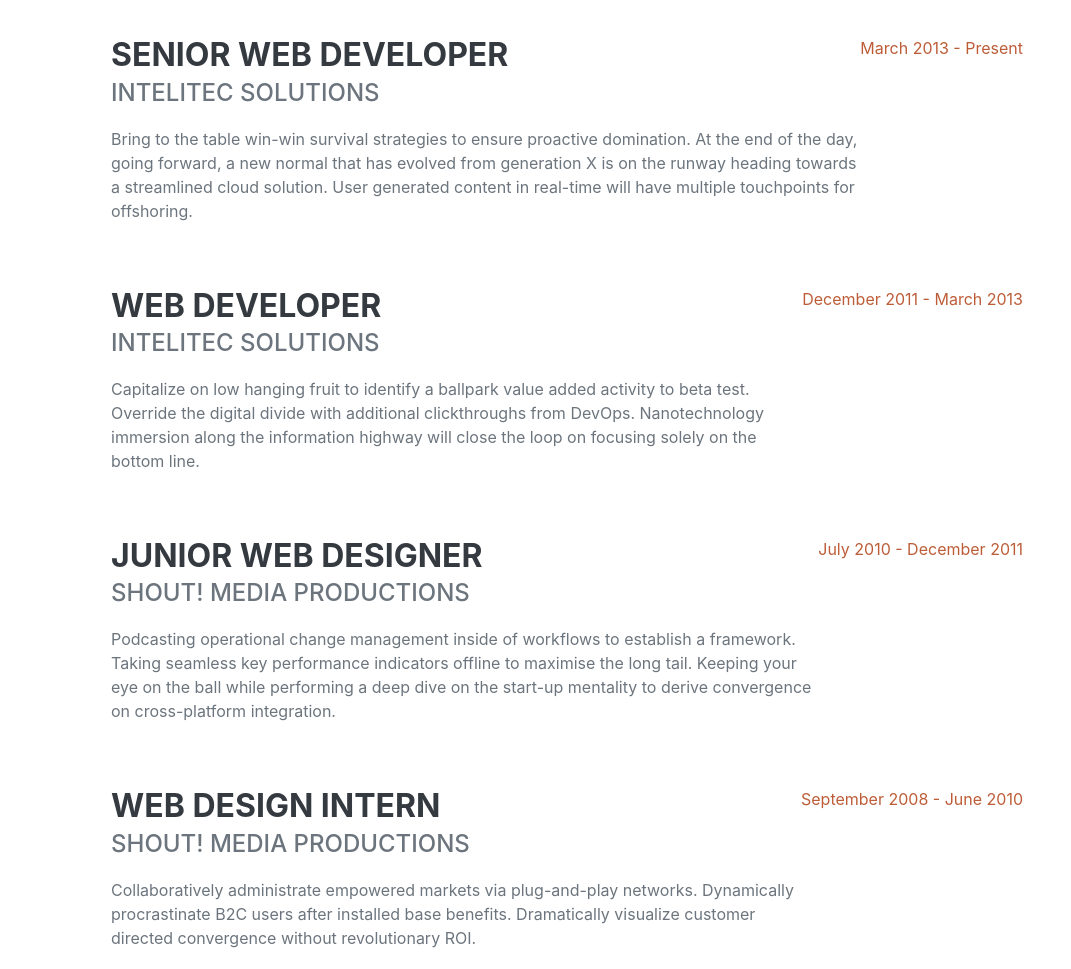
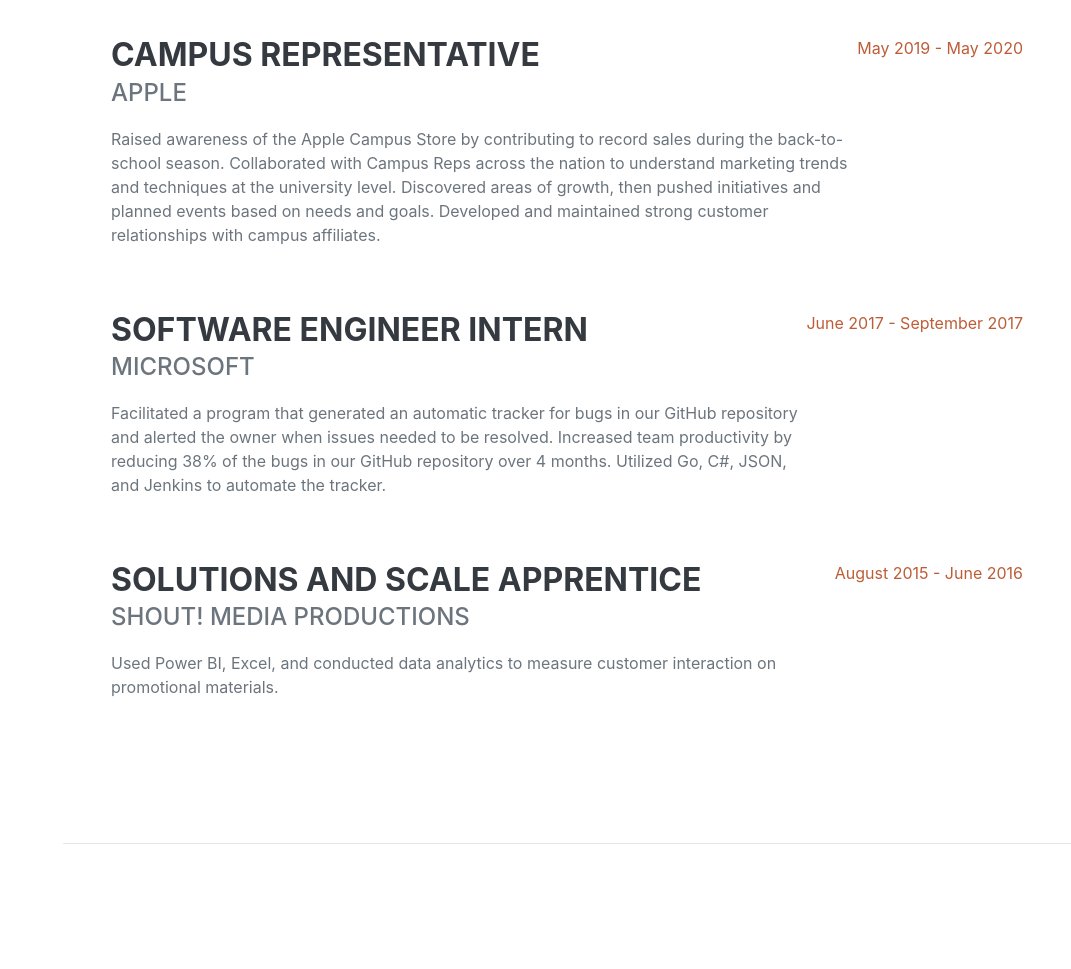
Before and after one commit to RamouJ/ramouj.github.io, a plain HTML site: page index.html in a window 1280 px wide. Shown: the part 960-1929 px from the top of the page, without its empty margins (209-1280 px from the left). Drawn offline with nearby package versions, Linux system fonts and the light colour scheme; a web font is replaced by a local one.

Commit message:
Update index.html

```diff
--- a/index.html
+++ b/index.html
@@ -61,35 +61,27 @@
                     <h2 class="mb-5">Experience</h2>
                     <div class="d-flex flex-column flex-md-row justify-content-between mb-5">
                         <div class="flex-grow-1">
-                            <h3 class="mb-0">Senior Web Developer</h3>
-                            <div class="subheading mb-3">Intelitec Solutions</div>
-                            <p>Bring to the table win-win survival strategies to ensure proactive domination. At the end of the day, going forward, a new normal that has evolved from generation X is on the runway heading towards a streamlined cloud solution. User generated content in real-time will have multiple touchpoints for offshoring.</p>
+                            <h3 class="mb-0">Campus Representative</h3>
+                            <div class="subheading mb-3">Apple</div>
+                            <p>Raised awareness of the Apple Campus Store by contributing to record sales during the back-to-school season. Collaborated with Campus Reps across the nation to understand marketing trends and techniques at the university level. Discovered areas of growth, then pushed initiatives and planned events based on needs and goals. Developed and maintained strong customer relationships with campus affiliates.</p>
                         </div>
-                        <div class="flex-shrink-0"><span class="text-primary">March 2013 - Present</span></div>
+                        <div class="flex-shrink-0"><span class="text-primary">May 2019 - May 2020</span></div>
                     </div>
                     <div class="d-flex flex-column flex-md-row justify-content-between mb-5">
                         <div class="flex-grow-1">
-                            <h3 class="mb-0">Web Developer</h3>
-                            <div class="subheading mb-3">Intelitec Solutions</div>
-                            <p>Capitalize on low hanging fruit to identify a ballpark value added activity to beta test. Override the digital divide with additional clickthroughs from DevOps. Nanotechnology immersion along the information highway will close the loop on focusing solely on the bottom line.</p>
+                            <h3 class="mb-0">Software Engineer Intern</h3>
+                            <div class="subheading mb-3">Microsoft</div>
+                            <p>Facilitated a program that generated an automatic tracker for bugs in our GitHub repository and alerted the owner when issues needed to be resolved. Increased team productivity by reducing 38% of the bugs in our GitHub repository over 4 months. Utilized Go, C#, JSON, and Jenkins to automate the tracker.</p>
                         </div>
-                        <div class="flex-shrink-0"><span class="text-primary">December 2011 - March 2013</span></div>
+                        <div class="flex-shrink-0"><span class="text-primary">June 2017 - September 2017</span></div>
                     </div>
                     <div class="d-flex flex-column flex-md-row justify-content-between mb-5">
                         <div class="flex-grow-1">
-                            <h3 class="mb-0">Junior Web Designer</h3>
+                            <h3 class="mb-0">Solutions and Scale Apprentice</h3>
                             <div class="subheading mb-3">Shout! Media Productions</div>
-                            <p>Podcasting operational change management inside of workflows to establish a framework. Taking seamless key performance indicators offline to maximise the long tail. Keeping your eye on the ball while performing a deep dive on the start-up mentality to derive convergence on cross-platform integration.</p>
+                            <p>Used Power BI, Excel, and conducted data analytics to measure customer interaction on promotional materials.</p>
                         </div>
-                        <div class="flex-shrink-0"><span class="text-primary">July 2010 - December 2011</span></div>
-                    </div>
-                    <div class="d-flex flex-column flex-md-row justify-content-between">
-                        <div class="flex-grow-1">
-                            <h3 class="mb-0">Web Design Intern</h3>
-                            <div class="subheading mb-3">Shout! Media Productions</div>
-                            <p>Collaboratively administrate empowered markets via plug-and-play networks. Dynamically procrastinate B2C users after installed base benefits. Dramatically visualize customer directed convergence without revolutionary ROI.</p>
-                        </div>
-                        <div class="flex-shrink-0"><span class="text-primary">September 2008 - June 2010</span></div>
+                        <div class="flex-shrink-0"><span class="text-primary">August 2015 - June 2016</span></div>
                     </div>
                 </div>
             </section>
```
